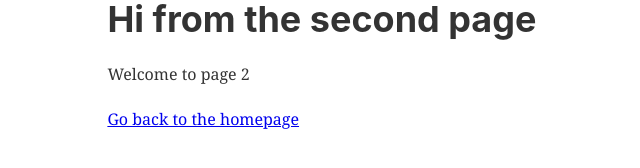
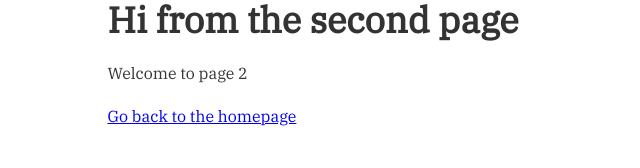
Before and after one commit to mrprkr/bestoflondon, a Gatsby site: page /page-2 in a window 1280 px wide. Shown: the whole page, without its empty margins (70-710 px from the left). Built offline with nearby package versions, Linux system fonts and the light colour scheme; Gatsby itself is replaced by a stand-in of ours.

Commit message:
added font link

```diff
--- a/src/components/layout.css
+++ b/src/components/layout.css
@@ -1,3 +1,5 @@
+@import url('https://fonts.googleapis.com/css?family=IBM+Plex+Serif&display=swap');
+
 html {
   font-family: sans-serif;
   -ms-text-size-adjust: 100%;
```
